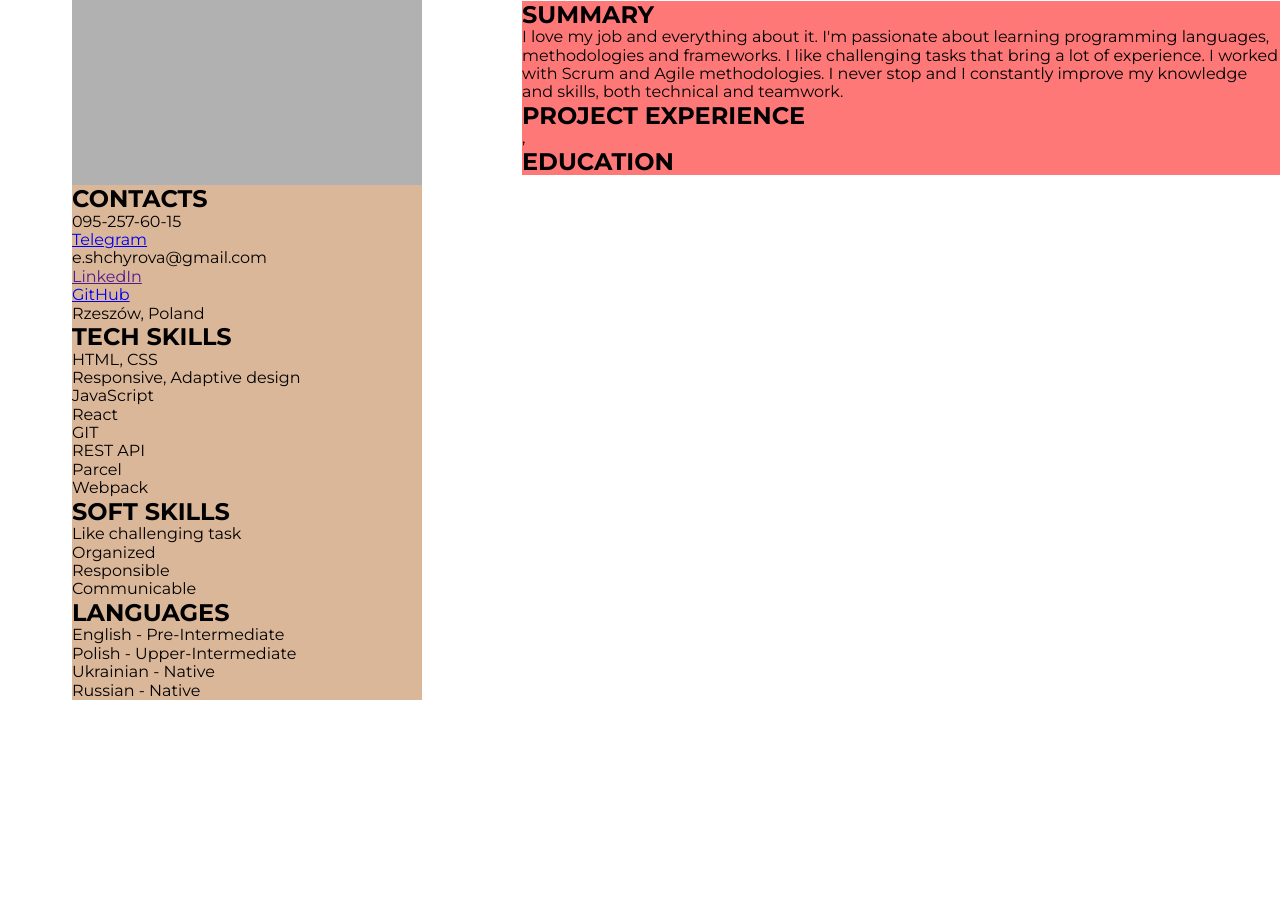
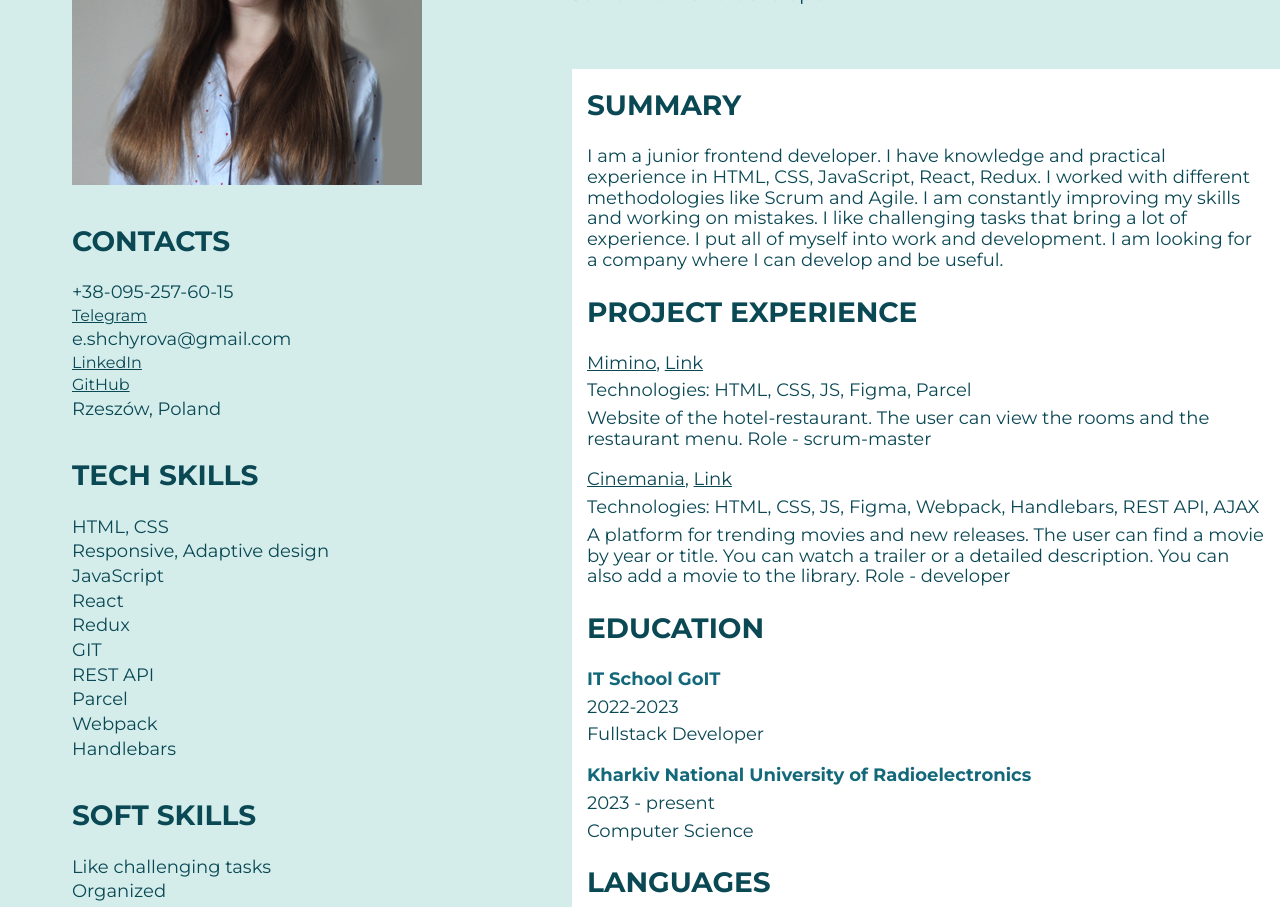
Before and after one commit to yeshchyrova/resume, a plain HTML site: page index.html in a window 1280 px wide. Shown: the part 237-1144 px from the top of the page. Before the commit the page ends 937 px from the top, so only its background shows below. Drawn offline with nearby package versions, Linux system fonts and the light colour scheme.

Commit message:
Add info and css

```diff
--- a/css/styles.css
+++ b/css/styles.css
@@ -1,11 +1,20 @@
 body {
-  /* font-family: 'Inter'; */
-  font-family: 'Montserrat', sans-serif;
+  background-color: #d4edeb;
+  font-family: "Montserrat", sans-serif;
+  color: #0a4854;
 }
 
-p, li, ul, h1, h2 {
+p,
+li,
+ul,
+h1,
+h2 {
   margin: 0;
   padding: 0;
+}
+
+a {
+  color: inherit;
 }
 
 h1 {
@@ -14,8 +23,19 @@ h1 {
   max-width: 500px;
 }
 
-h1, h2 {
+h1,
+h2 {
   text-transform: uppercase;
+}
+
+h2 {
+  margin-bottom: 25px;
+  font-size: 28px;
+}
+
+p {
+  font-size: 18px;
+  max-width: 850px;
 }
 
 ul {
@@ -27,24 +47,59 @@ main {
 }
 
 .info {
-  background-color: #dbb799;
   padding-top: 72px;
   margin-left: 72px;
+  display: flex;
+  flex-direction: column;
+  gap: 40px;
+}
+
+.contacts ul, .tech-skills ul, .soft-skills ul, .languages ul {
+  display: flex;
+  flex-direction: column;
+  gap: 4px;
 }
 
 .about {
-  /* background-color: #74bbb9; */
   padding-top: 72px;
-  margin-left: 100px;
+  margin-left: 150px;
   width: calc(100% - 350px - 172px);
 }
 
-.summary, .project-exp, .work-exp, .education {
-  background-color: #ff7878;
+.name {
+  margin-bottom: 64px;
 }
 
-.fake-img {
+.name p {
+  font-size: 20px;
+}
+
+.education ul, .project-exp ul {
+  display: flex;
+  flex-direction: column;
+  gap: 20px;
+}
+
+.education li, .project-exp li {
+  display: flex;
+  flex-direction: column;
+  gap: 7px;
+}
+
+.educ-place {
+  font-weight: 600;
+  color: #13697a;
+}
+
+.about-info {
+  background-color: #fff;
+  display: flex;
+  flex-direction: column;
+  padding: 20px 15px;
+  gap: 25px;
+}
+
+.avatar {
   width: 350px;
   height: 350px;
-  background-color: #b1b1b1;
 }
--- a/index.html
+++ b/index.html
@@ -4,10 +4,6 @@
     <meta charset="UTF-8" />
     <meta http-equiv="X-UA-Compatible" content="IE=edge" />
     <meta name="viewport" content="width=device-width, initial-scale=1.0" />
-
-    <!-- <link rel="preconnect" href="https://fonts.googleapis.com">
-<link rel="preconnect" href="https://fonts.gstatic.com" crossorigin>
-<link href="https://fonts.googleapis.com/css2?family=Inter:wght@400;500;700&display=swap" rel="stylesheet"> -->
 
 <link rel="preconnect" href="https://fonts.googleapis.com">
 <link rel="preconnect" href="https://fonts.gstatic.com" crossorigin>
@@ -28,15 +24,14 @@
       <!-- Contacts -->
 
         <section class="info">
-          <!-- <img src="" alt=""> -->
-          <div class="fake-img"></div>
+          <img class="avatar" src="./images/user.jpg" alt="My photo">
           <div class="contacts">
             <h2>Contacts</h2>
             <ul>
-              <li><p>095-257-60-15</p></li>
+              <li><p>+38-095-257-60-15</p></li>
               <li><a href="https://t.me/ellisarrar">Telegram</a></li>
               <li><p>e.shchyrova@gmail.com</p></li>
-              <li><a href="">LinkedIn</a></li>
+              <li><a href="https://www.linkedin.com/in/yelyzaveta-shchyrova/">LinkedIn</a></li>
               <li><a href="https://github.com/elisbet017">GitHub</a></li>
               <li><p>Rzeszów, Poland</p></li>
             </ul>
@@ -57,6 +52,9 @@
                 <p>React</p>
               </li>
               <li>
+                <p>Redux</p>
+              </li>
+              <li>
                 <p>GIT</p>
               </li>
               <li>
@@ -68,13 +66,16 @@
               <li>
                 <p>Webpack</p>
               </li>
+              <li>
+                <p>Handlebars</p>
+              </li>
             </ul>
           </div>
           <div class="soft-skills">
             <h2>Soft skills</h2>
             <ul>
               <li>
-                <p>Like challenging task</p>
+                <p>Like challenging tasks</p>
               </li>
               <li>
                 <p>Organized</p>
@@ -87,7 +88,60 @@
               </li>
             </ul>
           </div>
-          <div class="languages">
+
+        </section>
+
+        <!-- About -->
+        <section class="about">
+          <div class="name">
+            <h1>Yelyzaveta Shchyrova</h1>
+          <p>Junior frontend developer</p>
+          </div>
+          <div class="about-info">
+            <div class="summary">
+              <h2>Summary</h2>
+                <p>
+                  I am a junior frontend developer. I have knowledge and practical experience in HTML, CSS, JavaScript, React,
+    Redux. I worked with different methodologies like Scrum and Agile. I am constantly improving my skills and
+    working on mistakes. I like challenging tasks that bring a lot of experience. I put all of myself into work and development. I am looking for a company where I can
+    develop and be useful.
+                </p>
+            </div>
+            <div class="project-exp">
+              <h2>Project experience</h2>
+              <ul>
+                <li>
+                  <p>
+                    <a href="https://serhiisavchak.github.io/team-orion/">Mimino</a>, <a href="https://github.com/SerhiiSavchak/team-orion">Link</a>
+                  </p>
+                  <p>Technologies: HTML, CSS, JS, Figma, Parcel</p>
+                  <p>Website of the hotel-restaurant. The user can view the rooms and the restaurant menu. Role - scrum-master</p>
+                </li>
+                <li>
+                  <p>
+                    <a href="https://sanya486.github.io/cinemania_by_DevTeam/">Cinemania</a>, <a href="https://github.com/Sanya486/cinemania_by_DevTeam">Link</a>
+                  </p>
+                  <p>Technologies: HTML, CSS, JS, Figma, Webpack, Handlebars, REST API, AJAX</p>
+                  <p>A platform for trending movies and new releases. The user can find a movie by year or title. You can watch a trailer or a detailed description. You can also add a movie to the library. Role - developer</p>
+                </li>
+              </ul>
+            </div>
+            <div class="education">
+              <h2>Education</h2>
+              <ul>
+                <li>
+                  <p class="educ-place">IT School GoIT</p>
+                  <p>2022-2023</p>
+                  <p>Fullstack Developer</p>
+                </li>
+                <li>
+                  <p class="educ-place">Kharkiv National University of Radioelectronics</p>
+                  <p>2023 - present</p>
+                  <p>Computer Science</p>
+                </li>
+              </ul>
+            </div>
+            <div class="languages">
             <h2>Languages</h2>
             <ul>
               <li>
@@ -104,32 +158,6 @@
               </li>
             </ul>
           </div>
-        </section>
-
-        <!-- About -->
-        <section class="about">
-          <div class="name">
-            <h1>Yelyzaveta Shchyrova</h1>
-          <p>Junior frontend developer</p>
-          </div>
-          <div class="summary">
-            <h2>Summary</h2>
-            <p>I love my job and everything about it. I'm passionate about learning programming languages, methodologies and frameworks. I like challenging tasks that bring a lot of experience. I worked with Scrum and Agile methodologies. I never stop and I constantly improve my knowledge and skills, both technical and teamwork.</p>
-          </div>
-          <div class="project-exp">
-            <h2>Project experience</h2>
-            <ul>
-              <li>
-                <p>
-                  <a href=""></a>,<a href=""></a>
-                </p>
-              </li>
-            </ul>
-          </div>
-          <div class="work-exp"></div>
-          <div class="education">
-            <h2>Education</h2>
-            <ul></ul>
           </div>
         </section>
 
```
Also changed, not shown: images/user.jpg (added).
